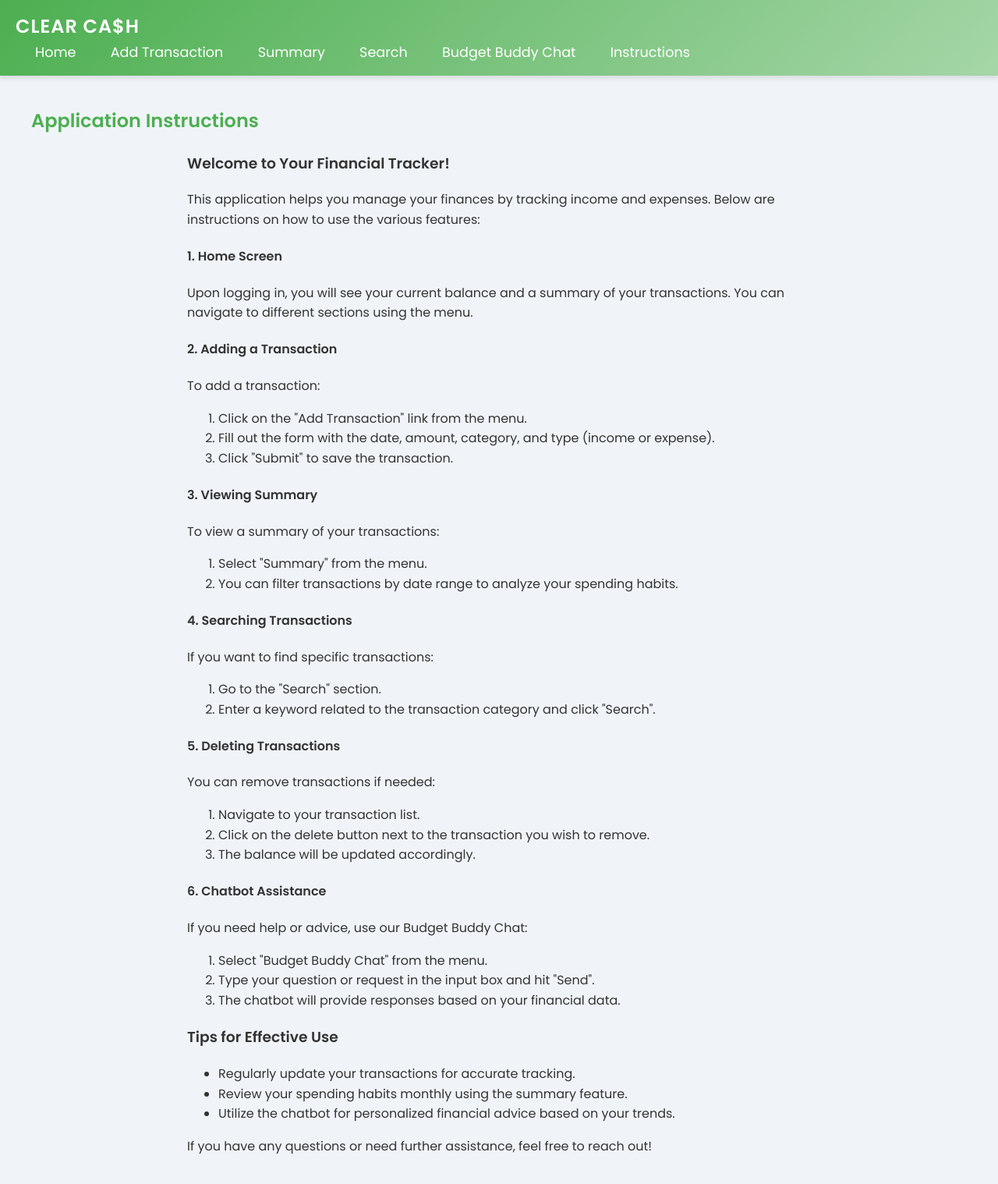
After one commit to chubbybaby31/FBLA-CongressionalChallenge2025, a Flask app: page /instructions in a window 1280 px wide. The commit adds this page. Shown: the whole page at 78% size. Run offline with Flask 3, Linux system fonts and the light colour scheme; some libraries are stand-ins or nearby versions.

Commit message:
instruction screen

```diff
--- a/app.py
+++ b/app.py
@@ -326,5 +326,9 @@ def chatbot():
 
     return render_template('chatbot.html')
 
+@app.route('/instructions')
+def instructions():
+    return render_template('instructions.html')
+
 if __name__ == '__main__':
     app.run(debug=True)
--- a/templates/base.html
+++ b/templates/base.html
@@ -18,6 +18,7 @@
                 <a class="nav-item nav-link" href="{{ url_for('summary') }}">Summary</a>
                 <a class="nav-item nav-link" href="{{ url_for('search') }}">Search</a>
                 <a class="nav-item nav-link" href="{{ url_for('chatbot') }}">Budget Buddy Chat</a>
+                <a class="nav-item nav-link" href="{{ url_for('instructions') }}">Instructions</a>
             </div>
         </nav>
         <div class="container mt-4">
--- /dev/null
+++ b/templates/instructions.html
@@ -0,0 +1,74 @@
+{% extends "base.html" %}
+
+{% block content %}
+<h2>Application Instructions</h2>
+
+<div class="instructions">
+    <h3>Welcome to Your Financial Tracker!</h3>
+    <p>This application helps you manage your finances by tracking income and expenses. Below are instructions on how to use the various features:</p>
+
+    <h4>1. Home Screen</h4>
+    <p>Upon logging in, you will see your current balance and a summary of your transactions. You can navigate to different sections using the menu.</p>
+
+    <h4>2. Adding a Transaction</h4>
+    <p>To add a transaction:</p>
+    <ol>
+        <li>Click on the "Add Transaction" link from the menu.</li>
+        <li>Fill out the form with the date, amount, category, and type (income or expense).</li>
+        <li>Click "Submit" to save the transaction.</li>
+    </ol>
+
+    <h4>3. Viewing Summary</h4>
+    <p>To view a summary of your transactions:</p>
+    <ol>
+        <li>Select "Summary" from the menu.</li>
+        <li>You can filter transactions by date range to analyze your spending habits.</li>
+    </ol>
+
+    <h4>4. Searching Transactions</h4>
+    <p>If you want to find specific transactions:</p>
+    <ol>
+        <li>Go to the "Search" section.</li>
+        <li>Enter a keyword related to the transaction category and click "Search".</li>
+    </ol>
+
+    <h4>5. Deleting Transactions</h4>
+    <p>You can remove transactions if needed:</p>
+    <ol>
+        <li>Navigate to your transaction list.</li>
+        <li>Click on the delete button next to the transaction you wish to remove.</li>
+        <li>The balance will be updated accordingly.</li>
+    </ol>
+
+    <h4>6. Chatbot Assistance</h4>
+    <p>If you need help or advice, use our Budget Buddy Chat:</p>
+    <ol>
+        <li>Select "Budget Buddy Chat" from the menu.</li>
+        <li>Type your question or request in the input box and hit "Send".</li>
+        <li>The chatbot will provide responses based on your financial data.</li>
+    </ol>
+
+    <h3>Tips for Effective Use</h3>
+    <ul>
+        <li>Regularly update your transactions for accurate tracking.</li>
+        <li>Review your spending habits monthly using the summary feature.</li>
+        <li>Utilize the chatbot for personalized financial advice based on your trends.</li>
+    </ul>
+
+    <p>If you have any questions or need further assistance, feel free to reach out!</p>
+</div>
+
+<style>
+.instructions {
+    max-width: 800px;
+    margin: 0 auto;
+}
+.instructions h3 {
+    margin-top: 20px;
+}
+.instructions p, .instructions li {
+    line-height: 1.6;
+}
+</style>
+
+{% endblock %}
```
